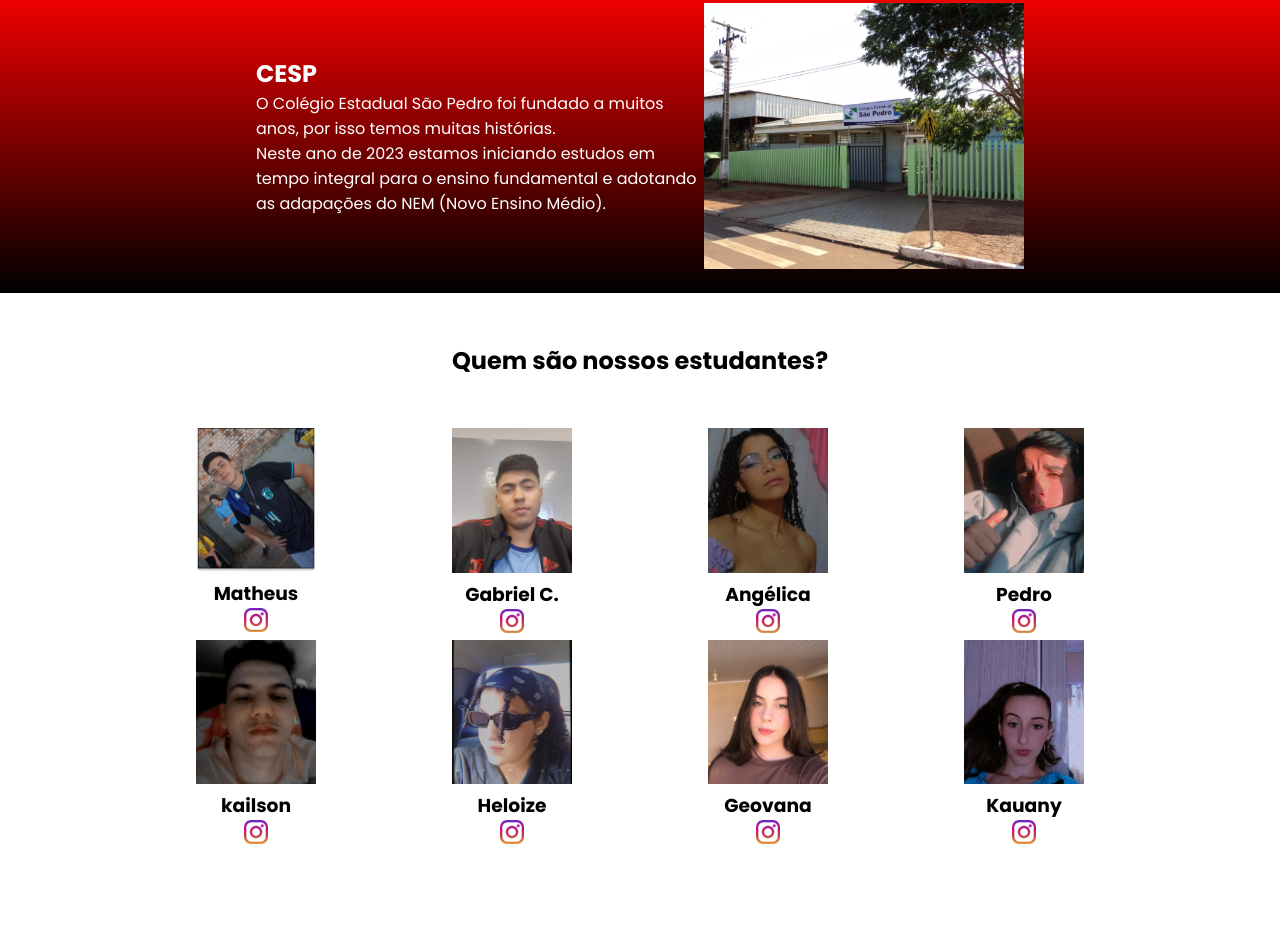
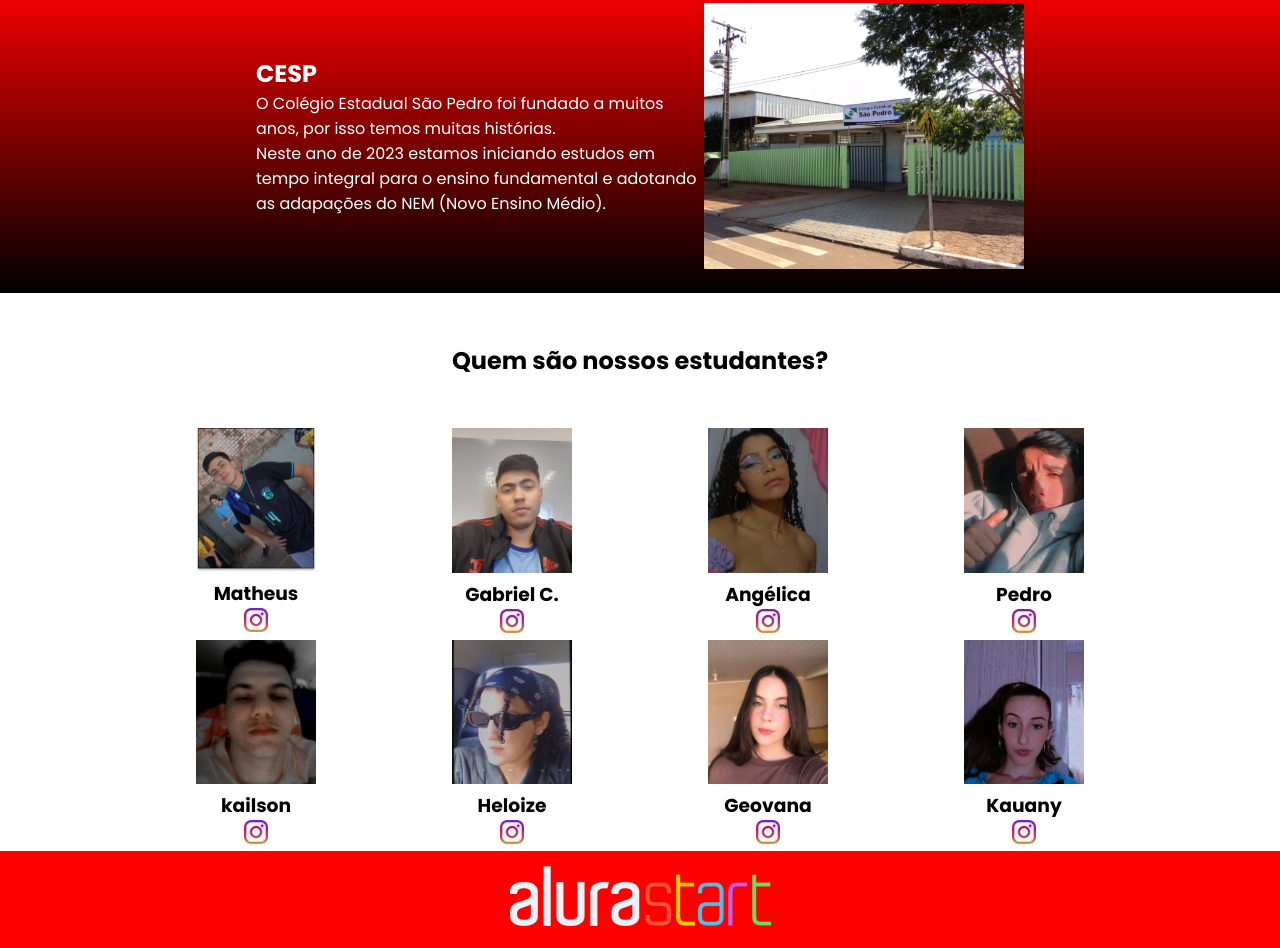
Before and after one commit to reidelaspessoa/SiteEscolall, a plain HTML site: page SiteEscolall-main/index.html in a window 1280 px wide. Shown: the part 200-1148 px from the top of the page. Before the commit the page ends 1051 px from the top, so only its background shows below. Drawn offline with Linux system fonts and the light colour scheme.

Commit message:
Add files via upload

```diff
--- a/SiteEscolall-main/index.html
+++ b/SiteEscolall-main/index.html
@@ -36,52 +36,55 @@
         <div class="estudante-div">
         <img class="estudante-imagem" src="./img/943c7247-c111-48b2-9341-c4f8d5e8d141 1.png" alt="foto do estudante Matheus">
         <h3 class="estudante-nome">Matheus</h3>
-        <img class="estudante-icone" src="./img/instagram.png" alt="Instagram">
+        <a href="https://instagram.com/matheuspessoa.20?igshid=ZDdkNTZiNTM=" target="_blank"><img class="estudante-icone" src="./img/instagram.png" alt="Instagram"></a>
     </div>
 
         <div class="estudante-div">
         <img class="estudante-imagem" src="./img/Carline.png" alt="foto do estudante Gabriel C.">
         <h3 class="estudante-nome">Gabriel C.</h3>
-        <img class="estudante-icone" src="./img/instagram.png" alt="Instagram">
+        <a href="https://instagram.com/gabriel.carlinee?igshid=YmMyMTA2M2Y="><img class="estudante-icone" src="./img/instagram.png" alt="Instagram"></a>
     </div>
 
         <div class="estudante-div">
          <img class="estudante-imagem" src="./img/Angelica.png" alt="foto da estudante Angelica">
          <h3 class="estudante-nome">Angélica</h3>
-         <img class="estudante-icone" src="./img/instagram.png" alt="Instagram">
+         <a href="https://instagram.com/angelicavitoria.caetanovigano?igshid=YmMyMTA2M2Y=" target="_blank"><img class="estudante-icone" src="./img/instagram.png" alt="Instagram"></a>
         </div>
 
         <div class="estudante-div">
             <img class="estudante-imagem" src="./img/pedro.png" alt="foto do estudante Pedro">
             <h3 class="estudante-nome">Pedro</h3>
-            <img class="estudante-icone" src="./img/instagram.png" alt="Instagram">
+            <a href="https://instagram.com/pekzadaa?igshid=YmMyMTA2M2Y=" target="_blank"><img class="estudante-icone" src="./img/instagram.png" alt="Instagram"></a>
            </div>
                  <span></span>
            <div class="estudante-div">
             <img class="estudante-imagem" src="./img/kailson.png" alt="foto do estudante kailson">
             <h3 class="estudante-nome">kailson</h3>
-            <img class="estudante-icone" src="./img/instagram.png" alt="Instagram">
+            <a href="https://instagram.com/kailson_alvees?igshid=YmMyMTA2M2Y=" target="_blank"><img class="estudante-icone" src="./img/instagram.png" alt="Instagram"></a>
            </div>
 
            <div class="estudante-div">
             <img class="estudante-imagem" src="./img/heloise.png" alt="foto da estudante Heloize">
             <h3 class="estudante-nome">Heloize</h3>
-            <img class="estudante-icone" src="./img/instagram.png" alt="Instagram">
+            <a href="https://instagram.com/heloizefelix?igshid=YmMyMTA2M2Y=" target="_blank"><img class="estudante-icone" src="./img/instagram.png" alt="Instagram"></a>
            </div>
 
            <div class="estudante-div">
             <img class="estudante-imagem" src="./img/geovana.png" alt="foto da estudante Geovana">
             <h3 class="estudante-nome">Geovana</h3>
-            <img class="estudante-icone" src="./img/instagram.png" alt="Instagram">
+            <a href="https://instagram.com/geo.vxna?igshid=YmMyMTA2M2Y=" target="_blank"><img class="estudante-icone" src="./img/instagram.png" alt="Instagram"></a>
            </div>
 
            <div class="estudante-div">
             <img class="estudante-imagem" src="./img/kauany.png" alt="foto da estudante Kauany">
             <h3 class="estudante-nome">Kauany</h3>
-            <img class="estudante-icone" src="./img/instagram.png" alt="Instagram">
+            <a href="https://instagram.com/kah.ritter?igshid=YmMyMTA2M2Y=" target="_blank"><img class="estudante-icone" src="./img/instagram.png" alt="Instagram"></a>
            </div>
 
 </div>
     </section>
+    <footer>
+        <img src="./img/alurastart logo 1.png" alt="logo da alura start">
+    </footer>
 </body>
 </html>
--- a/SiteEscolall-main/style.css
+++ b/SiteEscolall-main/style.css
@@ -8,6 +8,7 @@ background-color: #000000;
 color: white;
 display:flex;
 justify-content: space-around;
+align-items: center;
 padding: 24px 0;
 }
 .cabecalho-imagem{
@@ -56,3 +57,8 @@ body{
     display: grid;
     grid-template-columns: 10% 20% 20% 20% 20%;
 }
+footer{
+    background-color: red;
+    padding: 15px 0;
+    text-align: center;
+}
```
